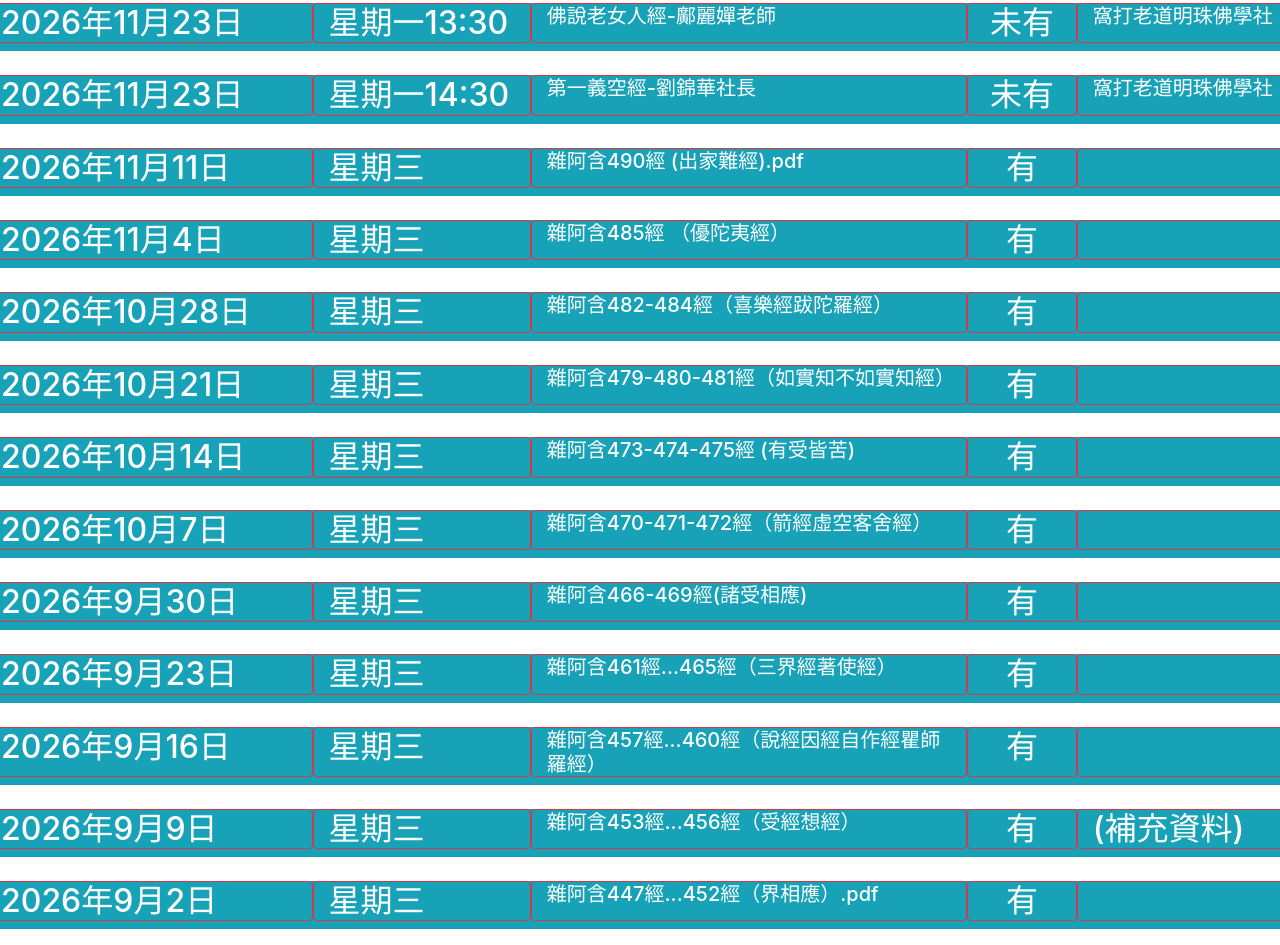
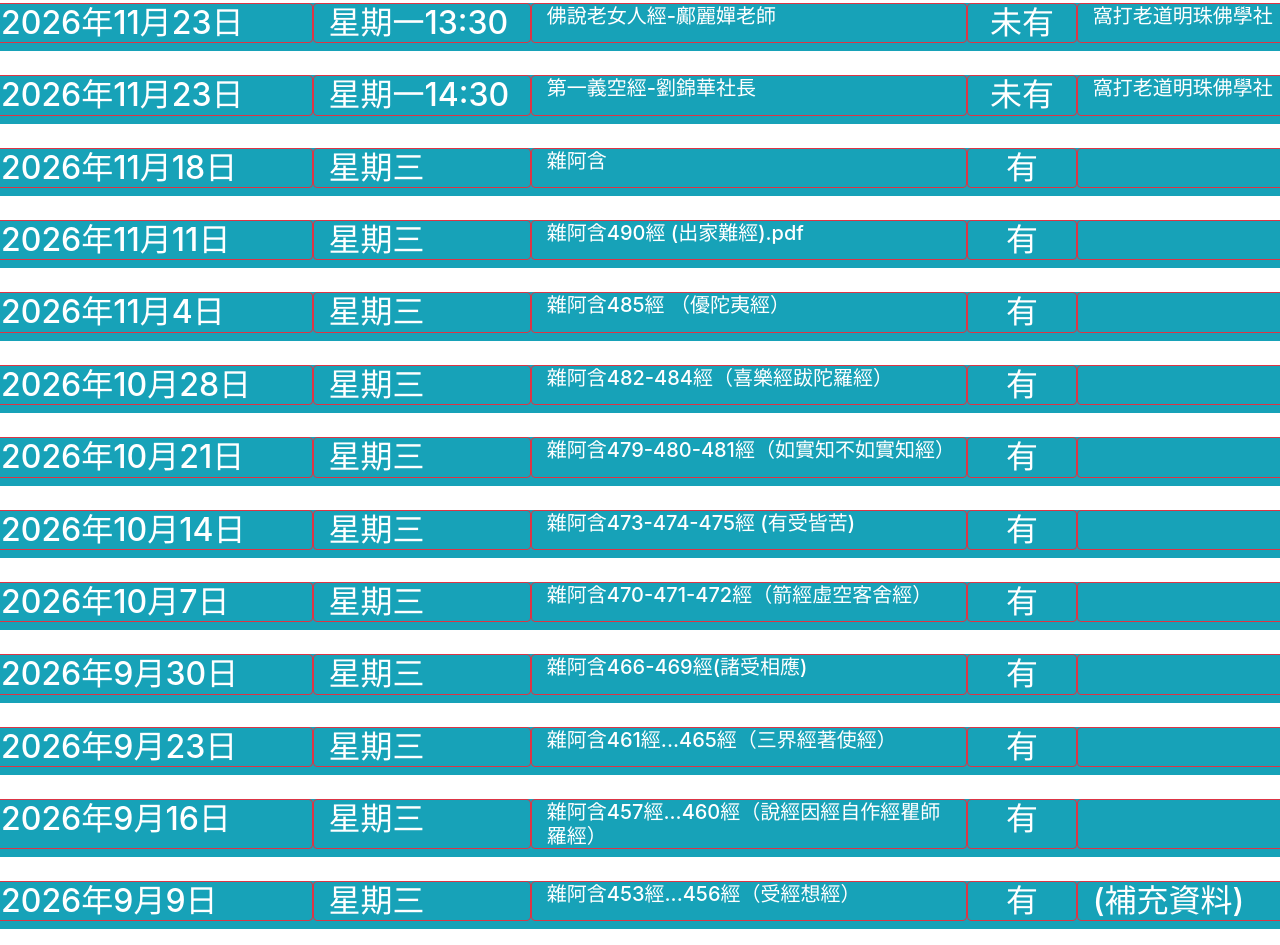
Before and after one commit to cheungtinloi/BrightPearl_WanChai, a plain HTML site: page index.html in a window 1280 px wide. Shown: the part 817-1762 px from the top of the page. Drawn offline with nearby package versions, Linux system fonts and the light colour scheme.

Commit message:
Add files via upload

```diff
--- a/index.html
+++ b/index.html
@@ -97,6 +97,23 @@
     </div>
     <br>
 
+
+
+
+    <div class="row bg-info">
+        <div class="h2 text-white col-md-3 border border-danger rounded">2026年11月18日</div>
+        <div class="h2 text-white col-md-2 border border-danger rounded">星期三</div>
+        <div class="h5 text-white col-md-4 border border-danger rounded">
+            <a href="PDF/雜阿含" target="_blank">
+                <font color="#FFFFFF">雜阿含</font>
+            </a>
+        </div>
+        <div align="center" class="h2 text-white col-md-1 border border-danger rounded">有</div>
+        <div class="h2 text-white col-md-2 border border-danger rounded"></div>
+    </div>
+    <br>
+
+
     <div class="row bg-info">
         <div class="h2 text-white col-md-3 border border-danger rounded">2026年11月11日</div>
         <div class="h2 text-white col-md-2 border border-danger rounded">星期三</div>
```
